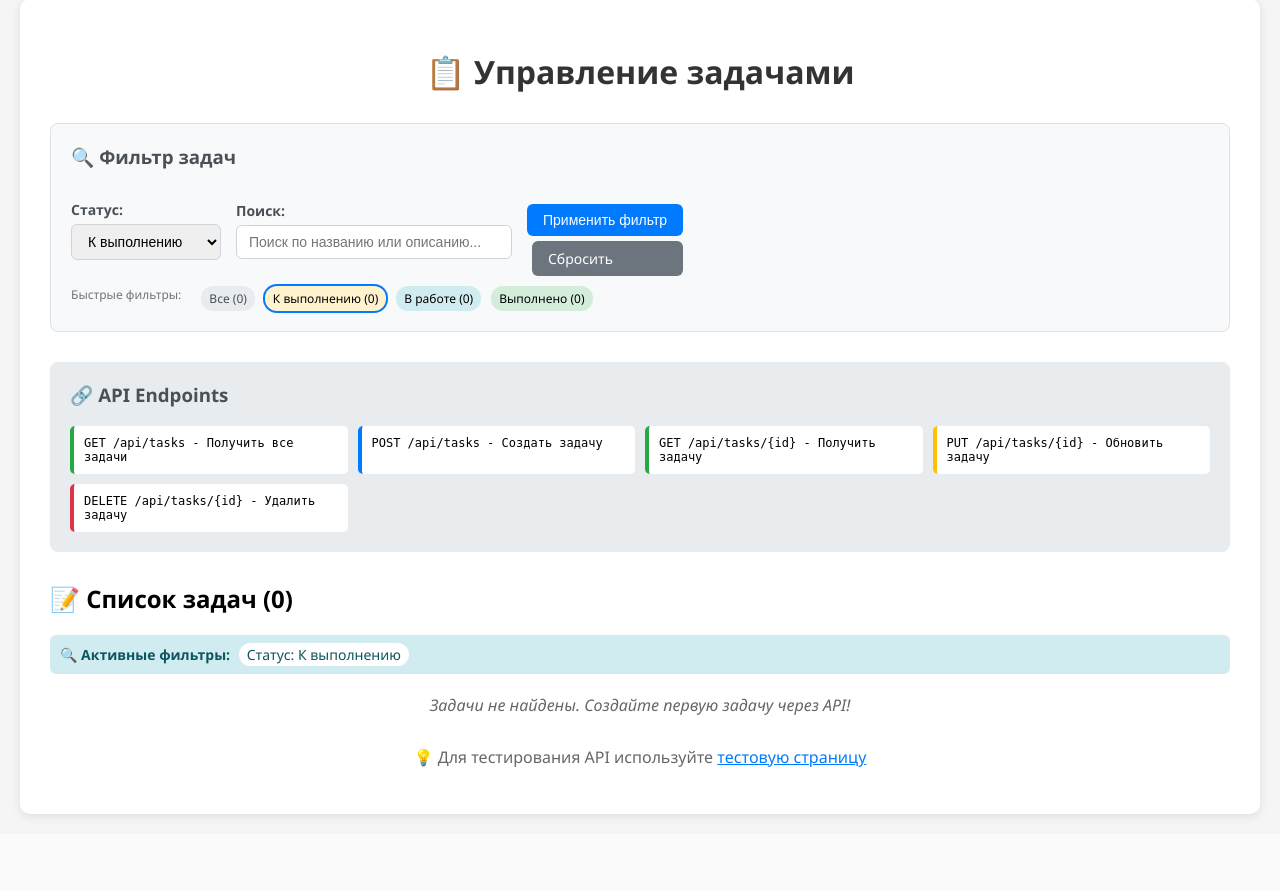
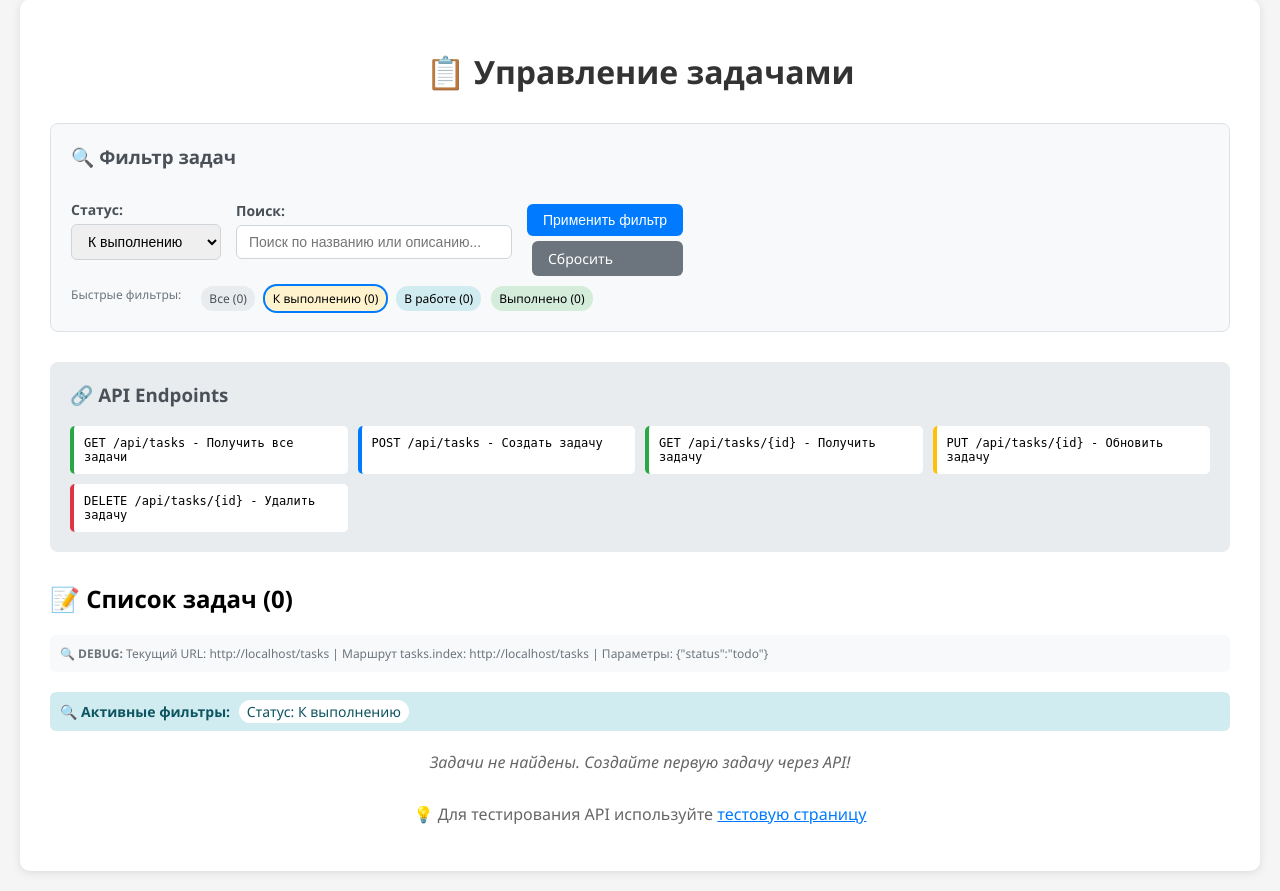
Before and after one commit to PIPIPAPYPY/testovoe, a Laravel app: page /tasks?status=todo in a window 1280 px wide. Shown: the part 21-912 px from the top of the page. Before the commit the page ends 839 px from the top, so only its background shows below. Run offline with Laravel 12, Linux system fonts and the light colour scheme; data that the repository does not hold is empty.

Commit message:
Add debug information to task index page
Co-authored-by: sanya.garazdiy <sanya.garazdiy@mail.ru>

```diff
--- a/resources/views/tasks/index.blade.php
+++ b/resources/views/tasks/index.blade.php
@@ -204,6 +204,7 @@
         <h3 style="margin-top: 0; margin-bottom: 15px; color: #495057;">🔍 Фильтр задач</h3>
 
         <form method="GET" action="{{ route('tasks.index') }}">
+            <!-- DEBUG: Форма отправляется на: {{ route('tasks.index') }} -->
             <div class="filter-row">
                 <div class="filter-group">
                     <label for="status">Статус:</label>
@@ -261,6 +262,13 @@
 
     <h2>📝 Список задач ({{ count($tasks) }})</h2>
 
+    <div style="background: #f8f9fa; padding: 10px; border-radius: 6px; margin-bottom: 20px; font-size: 12px; color: #6c757d;">
+        <strong>🔍 DEBUG:</strong>
+        Текущий URL: {{ url()->current() }} |
+        Маршрут tasks.index: {{ route('tasks.index') }} |
+        Параметры: {{ json_encode(request()->all()) }}
+    </div>
+
     @if(request('status') || request('search'))
         <div style="background: #d1ecf1; color: #0c5460; padding: 10px; border-radius: 6px; margin-bottom: 20px; font-size: 14px;">
             <strong>🔍 Активные фильтры:</strong>
```
